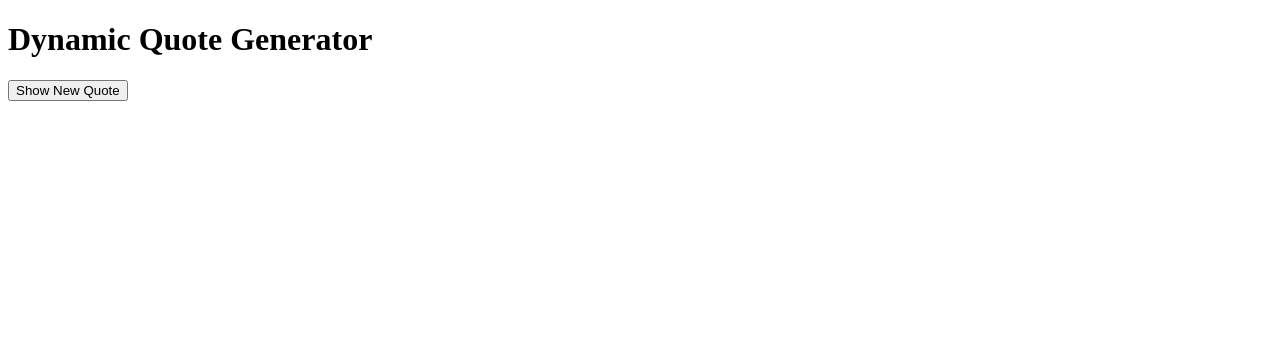
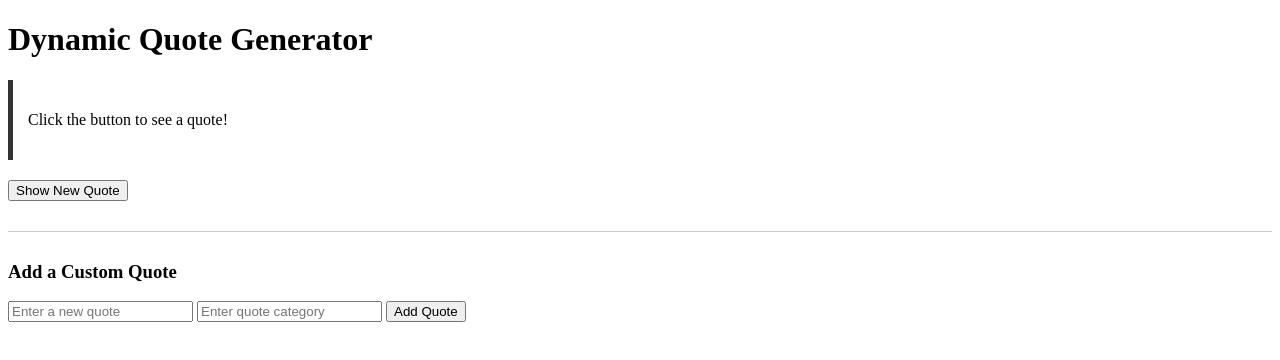
Before and after one commit to bekyman/alx_fe_javascript, a plain HTML site: page dom-manipulation/index.html in a window 1280 px wide. Drawn offline with Linux system fonts and the light colour scheme.

Commit message:
Update index.html

```diff
--- a/dom-manipulation/index.html
+++ b/dom-manipulation/index.html
@@ -2,13 +2,29 @@
 <html lang="en">
 <head>
   <meta charset="UTF-8">
-    <meta name="viewport" content="width=device-width, initial-scale=1.0">
   <title>Dynamic Quote Generator</title>
+  <style>
+    #quoteDisplay { margin: 20px 0; padding: 15px; border-left: 5px solid #333; min-height: 50px; }
+    .form-container { margin-top: 30px; border-top: 1px solid #ccc; padding-top: 10px; }
+  </style>
 </head>
 <body>
+
   <h1>Dynamic Quote Generator</h1>
-    <div id="quoteDisplay"></div>
+
+  <div id="quoteDisplay">
+    <p>Click the button to see a quote!</p>
+  </div>
+
   <button id="newQuote">Show New Quote</button>
+
+  <div class="form-container">
+    <h3>Add a Custom Quote</h3>
+    <input id="newQuoteText" type="text" placeholder="Enter a new quote" />
+    <input id="newQuoteCategory" type="text" placeholder="Enter quote category" />
+    <button onclick="addQuote()">Add Quote</button>
+  </div>
+
   <script src="script.js"></script>
 </body>
 </html>
```
Lines whose indentation alone changed are shown as unchanged.
